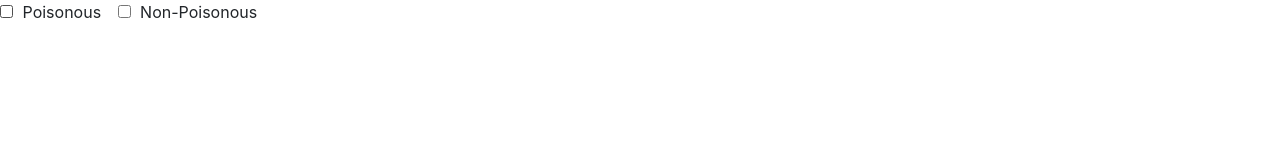
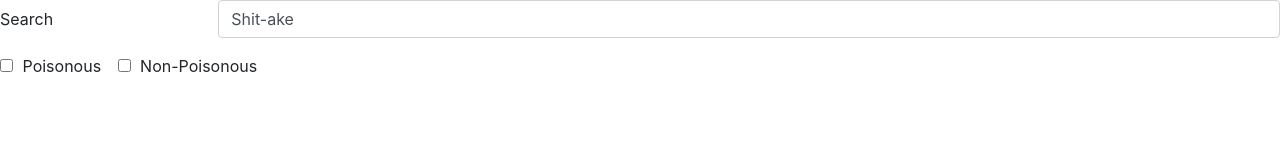
Before and after one commit to JakeBrose/MF_Mushrooms, a plain HTML site: page index.html in a window 1280 px wide. Drawn offline with nearby package versions, Linux system fonts and the light colour scheme.

Commit message:
added search bar

```diff
--- a/index.html
+++ b/index.html
@@ -10,6 +10,14 @@
     <title>Document</title>
 </head>
 <body>
+    <div class="searchBar">
+        <div class="form-group row">
+            <label for="example-search-input" class="col-2 col-form-label">Search</label>
+            <div class="col-10">
+                <input class="form-control" type="search" value="Shit-ake" id="example-search-input">
+            </div>
+        </div>
+    </div>
     <div class="radioButtons">
         <div class="form-check form-check-inline">
             <label class="form-check-label">
```
